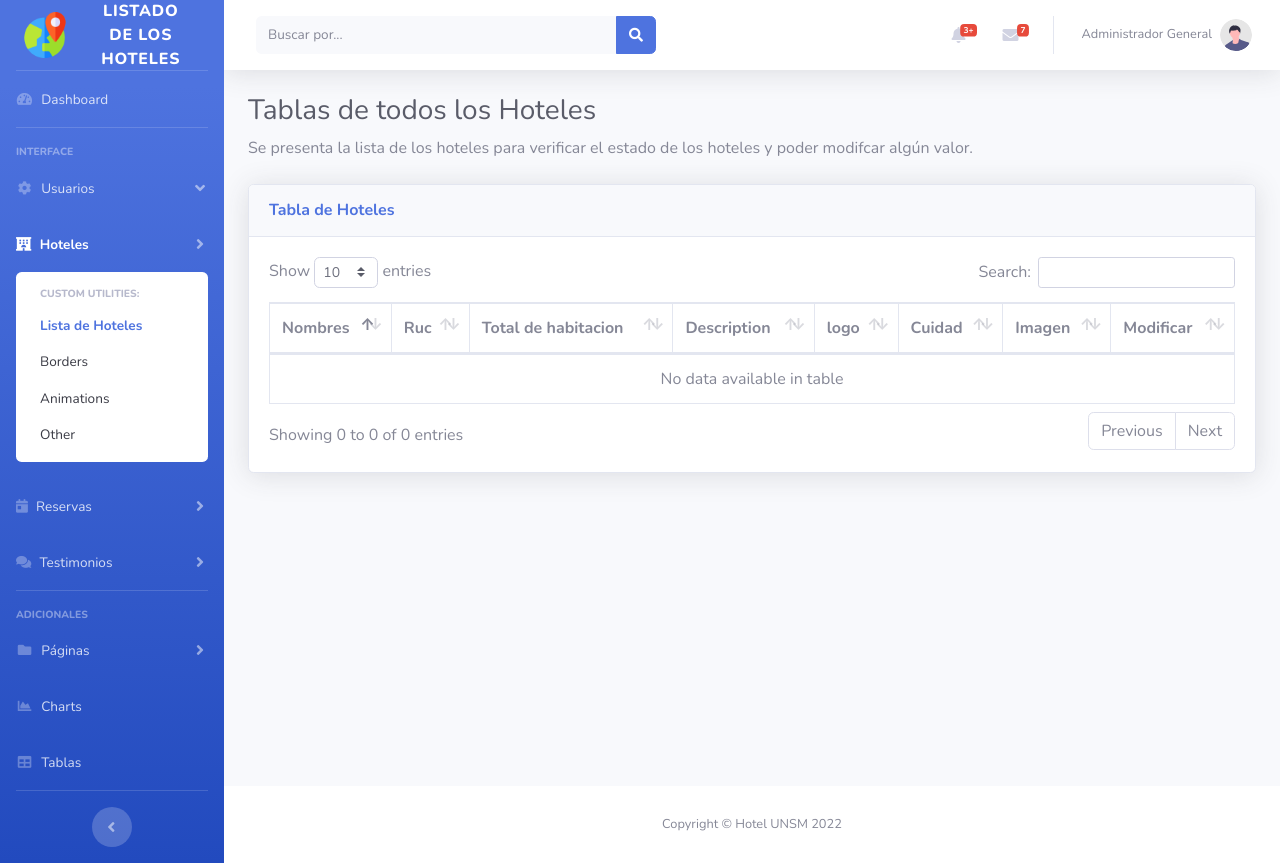
After one commit to Diego1029ivan/dashboard_General, a PHP site: page /hoteles.php in a window 1280 px wide. The commit adds this page. Run offline with PHP 8.4, Linux system fonts and the light colour scheme; data that the repository does not hold is empty.

Commit message:
hasta Hoteles

```diff
--- /dev/null
+++ b/hoteles.php
@@ -0,0 +1,546 @@
+<?php
+
+    $urlapi="http://localhost:75/api/";
+	$curl = curl_init();
+
+    curl_setopt_array($curl, array(
+      CURLOPT_URL => $urlapi.'hoteles',
+      CURLOPT_RETURNTRANSFER => true,
+      CURLOPT_ENCODING => '',
+      CURLOPT_MAXREDIRS => 10,
+      CURLOPT_TIMEOUT => 0,
+      CURLOPT_FOLLOWLOCATION => true,
+      CURLOPT_HTTP_VERSION => CURL_HTTP_VERSION_1_1,
+      CURLOPT_CUSTOMREQUEST => 'GET',
+    ));
+	$response = curl_exec($curl);
+	curl_close($curl);
+	$data = json_decode($response);
+
+
+
+    //var_dump($data);
+    //echo($roles);
+    //die;
+    //var_dump($data);
+?>
+<!DOCTYPE html>
+<html lang="en">
+
+<head>
+
+  <meta charset="utf-8">
+  <meta http-equiv="X-UA-Compatible" content="IE=edge">
+  <meta name="viewport" content="width=device-width, initial-scale=1, shrink-to-fit=no">
+  <meta name="description" content="">
+  <meta name="author" content="">
+
+  <title>Dashboard-Hotele</title>
+
+  <!-- Custom fonts for this template-->
+  <link href="vendor/fontawesome-free/css/all.min.css" rel="stylesheet" type="text/css">
+  <link
+    href="https://fonts.googleapis.com/css?family=Nunito:200,200i,300,300i,400,400i,600,600i,700,700i,800,800i,900,900i"
+    rel="stylesheet">
+
+  <!-- Custom styles for this template -->
+  <link href="css/sb-admin-2.min.css" rel="stylesheet">
+
+  <!-- Custom styles for this page -->
+  <link href="vendor/datatables/dataTables.bootstrap4.min.css" rel="stylesheet">
+
+</head>
+
+<body id="page-top">
+
+  <!-- Page Wrapper -->
+  <div id="wrapper">
+
+    <!-- Sidebar -->
+    <ul class="navbar-nav bg-gradient-primary sidebar sidebar-dark accordion" id="accordionSidebar">
+
+      <!-- Sidebar - Brand -->
+      <a class="sidebar-brand d-flex align-items-center justify-content-center" href="index.html">
+        <div class="sidebar-brand-icon">
+          <img src="/img/mundo.png" alt="">
+        </div>
+        <div class="sidebar-brand-text mx-3">Listado de los Hoteles</div>
+      </a>
+
+      <!-- Divider -->
+      <hr class="sidebar-divider my-0">
+
+      <!-- Nav Item - Dashboard -->
+      <li class="nav-item">
+        <a class="nav-link" href="index.php">
+          <i class="fas fa-fw fa-tachometer-alt"></i>
+          <span>Dashboard</span></a>
+      </li>
+
+      <!-- Divider -->
+      <hr class="sidebar-divider">
+
+      <!-- Heading -->
+      <div class="sidebar-heading">
+        Interface
+      </div>
+
+      <!-- Nav Item - Pages Collapse Menu -->
+      <li class="nav-item ">
+        <a class="nav-link" href="#" data-toggle="collapse" data-target="#collapseTwo" aria-expanded="true"
+          aria-controls="collapseTwo">
+          <i class="fas fa-fw fa-cog"></i>
+          <span>Usuarios</span>
+        </a>
+        <div id="collapseTwo" class="collapse " aria-labelledby="headingTwo" data-parent="#accordionSidebar">
+          <div class="bg-white py-2 collapse-inner rounded">
+            <h6 class="collapse-header">Interfaz:</h6>
+            <a class="collapse-item " href="usuarios_est.php">Usuarios estándares</a>
+            <a class="collapse-item" href="usuarios_hotel.php">Usuarios Hoteles</a>
+          </div>
+        </div>
+      </li>
+
+      <!-- Nav Item - Utilities Collapse Menu -->
+      <li class="nav-item active">
+        <a class="nav-link collapsed" href="#" data-toggle="collapse" data-target="#collapseHotel" aria-expanded="true"
+          aria-controls="collapseHotel">
+          <i class="fas fa-hotel"></i>
+          <span>Hoteles</span>
+        </a>
+        <div id="collapseHotel" class="collapse show" aria-labelledby="headingHotel" data-parent="#accordionSidebar">
+          <div class="bg-white py-2 collapse-inner rounded">
+            <h6 class="collapse-header">Custom Utilities:</h6>
+            <a class="collapse-item active" href="hoteles.php">Lista de Hoteles</a>
+            <a class="collapse-item" href="utilities-border.html">Borders</a>
+            <a class="collapse-item" href="utilities-animation.html">Animations</a>
+            <a class="collapse-item" href="utilities-other.html">Other</a>
+          </div>
+        </div>
+      </li>
+
+      <li class="nav-item">
+        <a class="nav-link collapsed" href="#" data-toggle="collapse" data-target="#collapseReserva"
+          aria-expanded="true" aria-controls="collapseReserva">
+          <i class="fas fa-calendar-day"></i>
+          <span>Reservas</span>
+        </a>
+        <div id="collapseReserva" class="collapse" aria-labelledby="headingReserva" data-parent="#accordionSidebar">
+          <div class="bg-white py-2 collapse-inner rounded">
+            <h6 class="collapse-header">Custom Utilities:</h6>
+            <a class="collapse-item" href="utilities-color.html">Colors</a>
+            <a class="collapse-item" href="utilities-border.html">Borders</a>
+            <a class="collapse-item" href="utilities-animation.html">Animations</a>
+            <a class="collapse-item" href="utilities-other.html">Other</a>
+          </div>
+        </div>
+      </li>
+
+      <li class="nav-item">
+        <a class="nav-link collapsed" href="#" data-toggle="collapse" data-target="#collapseTest" aria-expanded="true"
+          aria-controls="collapseTest">
+          <i class="fas fa-comments"></i>
+          <span>Testimonios</span>
+        </a>
+        <div id="collapseTest" class="collapse" aria-labelledby="headingTest" data-parent="#accordionSidebar">
+          <div class="bg-white py-2 collapse-inner rounded">
+            <h6 class="collapse-header">Custom Utilities:</h6>
+            <a class="collapse-item" href="utilities-color.html">Colors</a>
+            <a class="collapse-item" href="utilities-border.html">Borders</a>
+            <a class="collapse-item" href="utilities-animation.html">Animations</a>
+            <a class="collapse-item" href="utilities-other.html">Other</a>
+          </div>
+        </div>
+      </li>
+
+      <!-- Divider -->
+      <hr class="sidebar-divider">
+
+      <!-- Heading -->
+      <div class="sidebar-heading">
+        Adicionales
+      </div>
+
+      <!-- Nav Item - Pages Collapse Menu -->
+      <li class="nav-item">
+        <a class="nav-link collapsed" href="#" data-toggle="collapse" data-target="#collapsePages" aria-expanded="true"
+          aria-controls="collapsePages">
+          <i class="fas fa-fw fa-folder"></i>
+          <span>Páginas</span>
+        </a>
+        <div id="collapsePages" class="collapse" aria-labelledby="headingPages" data-parent="#accordionSidebar">
+          <div class="bg-white py-2 collapse-inner rounded">
+            <h6 class="collapse-header">Login Screens:</h6>
+            <a class="collapse-item" href="login.html">Login</a>
+            <a class="collapse-item" href="register.html">Register</a>
+            <a class="collapse-item" href="forgot-password.html">Forgot Password</a>
+            <div class="collapse-divider"></div>
+            <h6 class="collapse-header">Other Pages:</h6>
+            <a class="collapse-item" href="404.html">404 Page</a>
+            <a class="collapse-item" href="blank.html">Blank Page</a>
+          </div>
+        </div>
+      </li>
+
+      <!-- Nav Item - Charts -->
+      <li class="nav-item">
+        <a class="nav-link" href="charts.html">
+          <i class="fas fa-fw fa-chart-area"></i>
+          <span>Charts</span></a>
+      </li>
+
+      <!-- Nav Item - Tables -->
+      <li class="nav-item">
+        <a class="nav-link" href="tables.html">
+          <i class="fas fa-fw fa-table"></i>
+          <span>Tablas</span></a>
+      </li>
+
+      <!-- Divider -->
+      <hr class="sidebar-divider d-none d-md-block">
+
+      <!-- Sidebar Toggler (Sidebar) -->
+      <div class="text-center d-none d-md-inline">
+        <button class="rounded-circle border-0" id="sidebarToggle"></button>
+      </div>
+
+    </ul>
+    <!-- End of Sidebar -->
+
+    <!-- Content Wrapper -->
+    <div id="content-wrapper" class="d-flex flex-column">
+
+      <!-- Main Content -->
+      <div id="content">
+
+        <!-- Topbar -->
+        <nav class="navbar navbar-expand navbar-light bg-white topbar mb-4 static-top shadow">
+
+          <!-- Sidebar Toggle (Topbar) -->
+          <form class="form-inline">
+            <button id="sidebarToggleTop" class="btn btn-link d-md-none rounded-circle mr-3">
+              <i class="fa fa-bars"></i>
+            </button>
+          </form>
+
+          <!-- Topbar Search -->
+          <form class="d-none d-sm-inline-block form-inline mr-auto ml-md-3 my-2 my-md-0 mw-100 navbar-search">
+            <div class="input-group">
+              <input type="text" class="form-control bg-light border-0 small" placeholder="Buscar por..."
+                aria-label="Search" aria-describedby="basic-addon2">
+              <div class="input-group-append">
+                <button class="btn btn-primary" type="button">
+                  <i class="fas fa-search fa-sm"></i>
+                </button>
+              </div>
+            </div>
+          </form>
+
+          <!-- Topbar Navbar -->
+          <ul class="navbar-nav ml-auto">
+
+            <!-- Nav Item - Search Dropdown (Visible Only XS) -->
+            <li class="nav-item dropdown no-arrow d-sm-none">
+              <a class="nav-link dropdown-toggle" href="#" id="searchDropdown" role="button" data-toggle="dropdown"
+                aria-haspopup="true" aria-expanded="false">
+                <i class="fas fa-search fa-fw"></i>
+              </a>
+              <!-- Dropdown - Messages -->
+              <div class="dropdown-menu dropdown-menu-right p-3 shadow animated--grow-in"
+                aria-labelledby="searchDropdown">
+                <form class="form-inline mr-auto w-100 navbar-search">
+                  <div class="input-group">
+                    <input type="text" class="form-control bg-light border-0 small" placeholder="Buscar por..."
+                      aria-label="Search" aria-describedby="basic-addon2">
+                    <div class="input-group-append">
+                      <button class="btn btn-primary" type="button">
+                        <i class="fas fa-search fa-sm"></i>
+                      </button>
+                    </div>
+                  </div>
+                </form>
+              </div>
+            </li>
+
+            <!-- Nav Item - Alerts -->
+            <li class="nav-item dropdown no-arrow mx-1">
+              <a class="nav-link dropdown-toggle" href="#" id="alertsDropdown" role="button" data-toggle="dropdown"
+                aria-haspopup="true" aria-expanded="false">
+                <i class="fas fa-bell fa-fw"></i>
+                <!-- Counter - Alerts -->
+                <span class="badge badge-danger badge-counter">3+</span>
+              </a>
+              <!-- Dropdown - Alerts -->
+              <div class="dropdown-list dropdown-menu dropdown-menu-right shadow animated--grow-in"
+                aria-labelledby="alertsDropdown">
+                <h6 class="dropdown-header">
+                  Centro de Alertas
+                </h6>
+                <a class="dropdown-item d-flex align-items-center" href="#">
+                  <div class="mr-3">
+                    <div class="icon-circle bg-primary">
+                      <i class="fas fa-file-alt text-white"></i>
+                    </div>
+                  </div>
+                  <div>
+                    <div class="small text-gray-500">December 12, 2019</div>
+                    <span class="font-weight-bold">A new monthly report is ready to download!</span>
+                  </div>
+                </a>
+                <a class="dropdown-item d-flex align-items-center" href="#">
+                  <div class="mr-3">
+                    <div class="icon-circle bg-success">
+                      <i class="fas fa-donate text-white"></i>
+                    </div>
+                  </div>
+                  <div>
+                    <div class="small text-gray-500">December 7, 2019</div>
+                    $290.29 has been deposited into your account!
+                  </div>
+                </a>
+                <a class="dropdown-item d-flex align-items-center" href="#">
+                  <div class="mr-3">
+                    <div class="icon-circle bg-warning">
+                      <i class="fas fa-exclamation-triangle text-white"></i>
+                    </div>
+                  </div>
+                  <div>
+                    <div class="small text-gray-500">December 2, 2019</div>
+                    Spending Alert: We've noticed unusually high spending for your account.
+                  </div>
+                </a>
+                <a class="dropdown-item text-center small text-gray-500" href="#">Show All Alerts</a>
+              </div>
+            </li>
+
+            <!-- Nav Item - Messages -->
+            <li class="nav-item dropdown no-arrow mx-1">
+              <a class="nav-link dropdown-toggle" href="#" id="messagesDropdown" role="button" data-toggle="dropdown"
+                aria-haspopup="true" aria-expanded="false">
+                <i class="fas fa-envelope fa-fw"></i>
+                <!-- Counter - Messages -->
+                <span class="badge badge-danger badge-counter">7</span>
+              </a>
+              <!-- Dropdown - Messages -->
+              <div class="dropdown-list dropdown-menu dropdown-menu-right shadow animated--grow-in"
+                aria-labelledby="messagesDropdown">
+                <h6 class="dropdown-header">
+                  Centro de Mensajes
+                </h6>
+                <a class="dropdown-item d-flex align-items-center" href="#">
+                  <div class="dropdown-list-image mr-3">
+                    <img class="rounded-circle" src="img/undraw_profile_1.svg" alt="...">
+                    <div class="status-indicator bg-success"></div>
+                  </div>
+                  <div class="font-weight-bold">
+                    <div class="text-truncate">Hi there! I am wondering if you can help me with a
+                      problem I've been having.</div>
+                    <div class="small text-gray-500">Emily Fowler · 58m</div>
+                  </div>
+                </a>
+                <a class="dropdown-item d-flex align-items-center" href="#">
+                  <div class="dropdown-list-image mr-3">
+                    <img class="rounded-circle" src="img/undraw_profile_2.svg" alt="...">
+                    <div class="status-indicator"></div>
+                  </div>
+                  <div>
+                    <div class="text-truncate">I have the photos that you ordered last month, how
+                      would you like them sent to you?</div>
+                    <div class="small text-gray-500">Jae Chun · 1d</div>
+                  </div>
+                </a>
+                <a class="dropdown-item d-flex align-items-center" href="#">
+                  <div class="dropdown-list-image mr-3">
+                    <img class="rounded-circle" src="img/undraw_profile_3.svg" alt="...">
+                    <div class="status-indicator bg-warning"></div>
+                  </div>
+                  <div>
+                    <div class="text-truncate">Last month's report looks great, I am very happy with
+                      the progress so far, keep up the good work!</div>
+                    <div class="small text-gray-500">Morgan Alvarez · 2d</div>
+                  </div>
+                </a>
+                <a class="dropdown-item d-flex align-items-center" href="#">
+                  <div class="dropdown-list-image mr-3">
+                    <img class="rounded-circle" src="https://source.unsplash.com/Mv9hjnEUHR4/60x60" alt="...">
+                    <div class="status-indicator bg-success"></div>
+                  </div>
+                  <div>
+                    <div class="text-truncate">Am I a good boy? The reason I ask is because someone
+                      told me that people say this to all dogs, even if they aren't good...</div>
+                    <div class="small text-gray-500">Chicken the Dog · 2w</div>
+                  </div>
+                </a>
+                <a class="dropdown-item text-center small text-gray-500" href="#">Read More Messages</a>
+              </div>
+            </li>
+
+            <div class="topbar-divider d-none d-sm-block"></div>
+
+            <!-- Nav Item - User Information -->
+            <li class="nav-item dropdown no-arrow">
+              <a class="nav-link dropdown-toggle" href="#" id="userDropdown" role="button" data-toggle="dropdown"
+                aria-haspopup="true" aria-expanded="false">
+                <span class="mr-2 d-none d-lg-inline text-gray-600 small">Administrador General</span>
+                <img class="img-profile rounded-circle" src="img/undraw_profile.svg">
+              </a>
+              <!-- Dropdown - User Information -->
+              <div class="dropdown-menu dropdown-menu-right shadow animated--grow-in" aria-labelledby="userDropdown">
+                <a class="dropdown-item" href="#">
+                  <i class="fas fa-user fa-sm fa-fw mr-2 text-gray-400"></i>
+                  Perfil
+                </a>
+                <a class="dropdown-item" href="#">
+                  <i class="fas fa-cogs fa-sm fa-fw mr-2 text-gray-400"></i>
+                  Ajustes
+                </a>
+                <a class="dropdown-item" href="#">
+                  <i class="fas fa-list fa-sm fa-fw mr-2 text-gray-400"></i>
+                  Actividades
+                </a>
+                <div class="dropdown-divider"></div>
+                <a class="dropdown-item" href="#" data-toggle="modal" data-target="#logoutModal">
+                  <i class="fas fa-sign-out-alt fa-sm fa-fw mr-2 text-gray-400"></i>
+                  Cerrar sesión
+                </a>
+              </div>
+            </li>
+
+          </ul>
+
+        </nav>
+        <!-- End of Topbar -->
+
+        <!-- Begin Page Content -->
+        <div class="container-fluid">
+
+          <!-- Page Heading -->
+          <h1 class="h3 mb-2 text-gray-800">Tablas de todos los Hoteles</h1>
+          <p class="mb-4">Se presenta la lista de los hoteles para verificar el estado de los hoteles y poder modifcar algún
+            valor.</p>
+
+          <!-- DataTales Example -->
+          <div class="card shadow mb-4">
+            <div class="card-header py-3">
+              <h6 class="m-0 font-weight-bold text-primary">Tabla de Hoteles</h6>
+            </div>
+            <div class="card-body">
+              <div class="table-responsive">
+                <table class="table table-bordered" id="dataTable" width="100%" cellspacing="0">
+                  <thead>
+                    <tr>
+                      <th>Nombres</th>
+                      <th>Ruc</th>
+                      <th>Total de habitacion</th>
+                      <th>Description</th>
+                      <th>logo</th>
+                        <th>Cuidad</th>
+                        <th>Imagen</th>
+                      <th>Modificar</th>
+                    </tr>
+                  </thead>
+
+                <tbody>
+                    <?php foreach ($data as $hotel):  ?>
+                    <tr>
+                      <td>
+                        <?= $hotel->nombre?>
+                      </td>
+                      <td>
+                        <?= $hotel->ruc?>
+                      </td>
+                      <td>
+                        <?= $hotel->cantidadHabitacion?>
+                      </td>
+                      <td>
+                        <?= $hotel->descripcionHotel?>
+                      </td>
+                      <td>
+                       <img src="http://localhost:75/api/uploads/img/<?=$hotel->logo?>" alt="<?=$hotel->logo?>"  style="width: 80px;"/>
+                      </td>
+                        <td>
+                        <?= $hotel->ubicacion ->ciudad?>
+                      </td>
+                        <td style="text-align: center;">
+                       <img src="http://localhost:75/api/uploads/img/<?=$hotel->ubicacion->fotoCiudad?>" alt="<?=$hotel->ubicacion->fotoCiudad?>"  style="width: 100px;"/>
+                      </td>
+
+                      <td class="botones-tabla">
+                                                <a href="#"><i class="fas fa-pencil-alt"></i></a>
+                                                <a href="./crud/eliminarHoteles.php?id=<?php echo $hotel->id?>" onclick="return confirm('Estás seguro que deseas eliminar el Hotel?'); "><i class="fas fa-trash-alt"></i></a>
+                        </td>
+                    </tr>
+                   <?php endforeach ?>
+                  </tbody>
+                </table>
+              </div>
+            </div>
+          </div>
+
+        </div>
+        <!-- /.container-fluid -->
+
+      </div>
+      <!-- End of Main Content -->
+
+      <!-- Footer -->
+      <footer class="sticky-footer bg-white">
+        <div class="container my-auto">
+          <div class="copyright text-center my-auto">
+            <span>Copyright &copy; Hotel UNSM 2022</span>
+          </div>
+        </div>
+      </footer>
+      <!-- End of Footer -->
+
+    </div>
+    <!-- End of Content Wrapper -->
+
+  </div>
+  <!-- End of Page Wrapper -->
+
+  <!-- Scroll to Top Button-->
+  <a class="scroll-to-top rounded" href="#page-top">
+    <i class="fas fa-angle-up"></i>
+  </a>
+
+  <!-- Logout Modal-->
+  <div class="modal fade" id="logoutModal" tabindex="-1" role="dialog" aria-labelledby="exampleModalLabel"
+    aria-hidden="true">
+    <div class="modal-dialog" role="document">
+      <div class="modal-content">
+        <div class="modal-header">
+          <h5 class="modal-title" id="exampleModalLabel">Ready to Leave?</h5>
+          <button class="close" type="button" data-dismiss="modal" aria-label="Close">
+            <span aria-hidden="true">×</span>
+          </button>
+        </div>
+        <div class="modal-body">Select "Logout" below if you are ready to end your current session.</div>
+        <div class="modal-footer">
+          <button class="btn btn-secondary" type="button" data-dismiss="modal">Cancel</button>
+          <a class="btn btn-primary" href="login.html">Logout</a>
+        </div>
+      </div>
+    </div>
+  </div>
+
+  <!-- Bootstrap core JavaScript-->
+  <script src="vendor/jquery/jquery.min.js"></script>
+  <script src="vendor/bootstrap/js/bootstrap.bundle.min.js"></script>
+
+  <!-- Core plugin JavaScript-->
+  <script src="vendor/jquery-easing/jquery.easing.min.js"></script>
+
+  <!-- Custom scripts for all pages-->
+  <script src="js/sb-admin-2.min.js"></script>
+
+  <!-- Page level plugins -->
+  <script src="vendor/datatables/jquery.dataTables.min.js"></script>
+  <script src="vendor/datatables/dataTables.bootstrap4.min.js"></script>
+
+  <!-- Page level custom scripts -->
+  <script src="js/demo/datatables-demo.js"></script>
+
+</body>
+
+</html>
--- a/usuarios_hotel.php
+++ b/usuarios_hotel.php
@@ -71,7 +71,7 @@
 
             <!-- Nav Item - Dashboard -->
             <li class="nav-item">
-                <a class="nav-link" href="index.html">
+                <a class="nav-link" href="index.php">
                     <i class="fas fa-fw fa-tachometer-alt"></i>
                     <span>Dashboard</span></a>
             </li>
@@ -95,8 +95,8 @@
                     data-parent="#accordionSidebar">
                     <div class="bg-white py-2 collapse-inner rounded">
                         <h6 class="collapse-header">Custom Components:</h6>
-                        <a class="collapse-item" href="usuarios_est.html">Usuarios estándares</a>
-                        <a class="collapse-item active" href="usuarios_hotel.html">Usuarios Hoteles</a>
+                        <a class="collapse-item" href="usuarios_est.php">Usuarios estándares</a>
+                        <a class="collapse-item active" href="usuarios_hotel.php">Usuarios Hoteles</a>
                     </div>
                 </div>
             </li>
```
Also changed, not shown: componentes/modulo.php (+5 -5 lines), crud/eliminarHoteles.php (added, +22 -0 lines), usuarios_est.php (+4 -4 lines), img/pis1.jpg (deleted).
